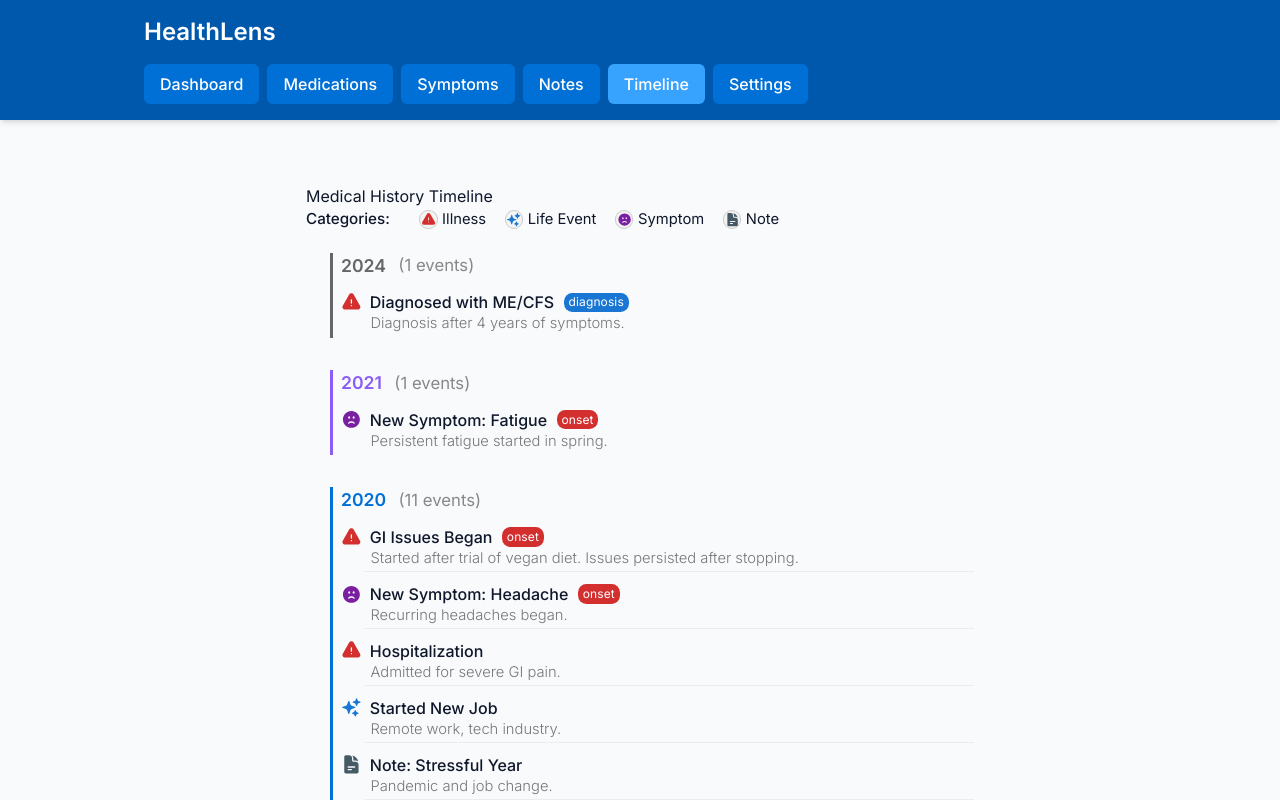
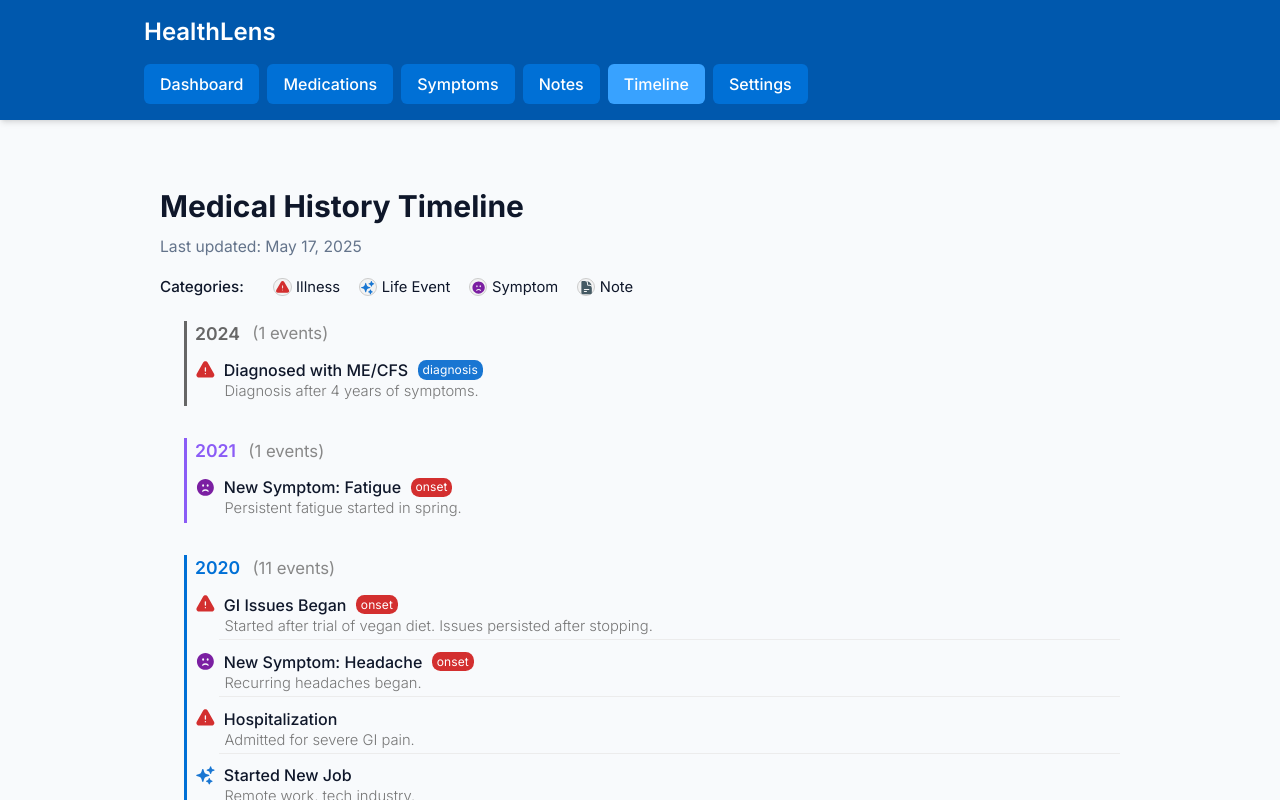
Before and after one commit to rannmann/health-lens, a Vue app in the folder frontend/: page /timeline in a window 1280 px wide. Shown: the top 800 px of the page. Built offline with nearby package versions, Linux system fonts and the light colour scheme; what vue3-apexcharts would draw is missing.

Commit message:
Fix title, add date for print view

```diff
--- a/frontend/src/views/Timeline.vue
+++ b/frontend/src/views/Timeline.vue
@@ -133,11 +133,15 @@ function getYearColor(year: number) {
 function getCategory(catId: number) {
   return categories.find(c => c.id === catId) || { name: 'Unknown', icon: '❓', color: '#ccc' };
 }
+
+const today = new Date();
+const formattedDate = today.toLocaleDateString(undefined, { year: 'numeric', month: 'long', day: 'numeric' });
 </script>
 
 <template>
   <div class="timeline-view">
     <h1>Medical History Timeline</h1>
+    <div class="timeline-updated">Last updated: {{ formattedDate }}</div>
     <div class="timeline-legend">
       <div class="legend-row">
         <span class="legend-title">Categories:</span>
@@ -173,7 +177,7 @@ function getCategory(catId: number) {
 
 <style scoped>
 .timeline-view {
-  max-width: 700px;
+  max-width: 90vw;
   margin: 0 auto;
   padding: 2rem 1rem;
 }
@@ -290,4 +294,15 @@ function getCategory(catId: number) {
   margin: 0.2em 0 0.2em 1.5em;
   width: calc(100% - 1.5em);
 }
+.timeline-view h1 {
+  font-size: var(--text-3xl, 1.7rem);
+  font-weight: var(--font-bold, 700);
+  margin-bottom: 0.2em;
+  color: var(--text-primary, #1e293b);
+}
+.timeline-updated {
+  font-size: 0.98em;
+  color: var(--text-tertiary, #64748b);
+  margin-bottom: 1.1em;
+}
 </style>
```
